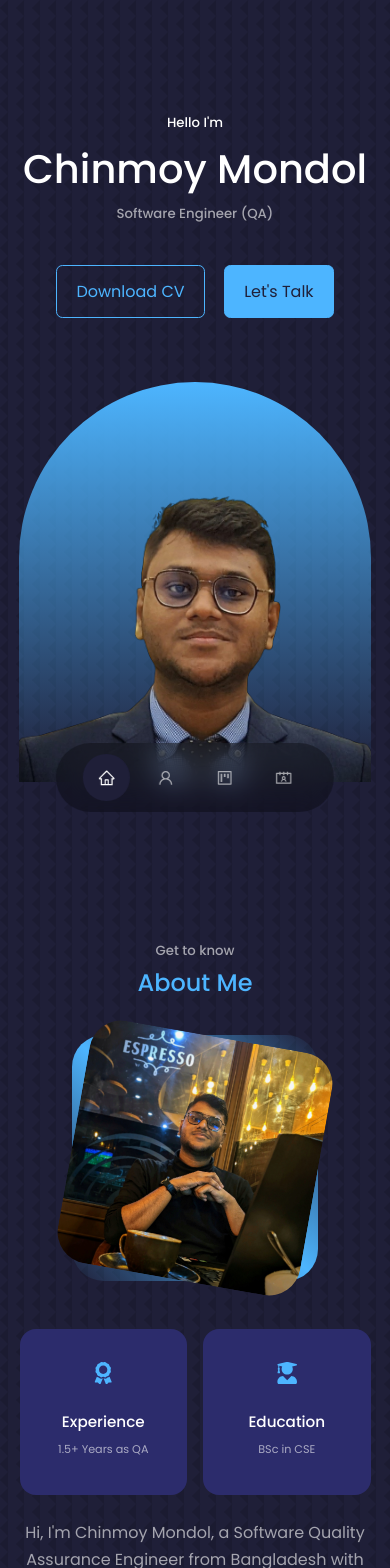
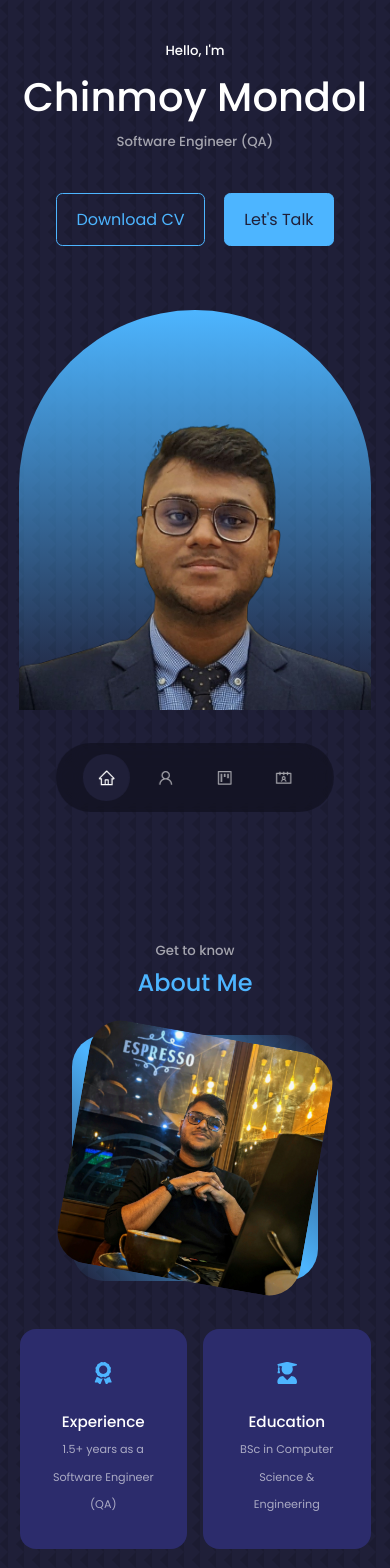
Before and after one commit to chinmoymondol46/Portfolio, a React (Create React App) app: page / in a window 390 px wide. Shown: the top 1568 px of the page. Built offline with nearby package versions, Linux system fonts and the light colour scheme.

Commit message:
Fixed some media query related issues

```diff
--- a/src/components/about/About.jsx
+++ b/src/components/about/About.jsx
@@ -25,13 +25,13 @@ const About = () => {
             <article className='about__card'>
               <FaAward className='about__icon' />
               <h5>Experience</h5>
-              <small>1.5+ Years as QA</small>
+              <small>1.5+ years as a Software Engineer (QA)</small>
             </article>
 
             <article className='about__card'>
               <FaUserGraduate className='about__icon' />
               <h5>Education</h5>
-              <small>BSc in CSE</small>
+              <small>BSc in Computer Science & Engineering</small>
             </article>
 
           </div>
--- a/src/components/header/Header.jsx
+++ b/src/components/header/Header.jsx
@@ -8,11 +8,11 @@ const Header = () => {
   return (
     <header>
       <div className='container header__container'>
-        <h5>Hello I'm</h5>
+        <h5>Hello, I'm</h5>
         <h1>Chinmoy Mondol</h1>
         <h5 className='text-light'>Software Engineer (QA)</h5>
+
         <CTA/>
-
         <HeaderSocials/>
 
         <div className='me'>
--- a/src/components/header/header.css
+++ b/src/components/header/header.css
@@ -1,6 +1,6 @@
 header {
     height: 100vh;
-    padding-top: 7rem;
+    padding-top: 2.5rem;
     overflow: hidden;
 }
 
```
